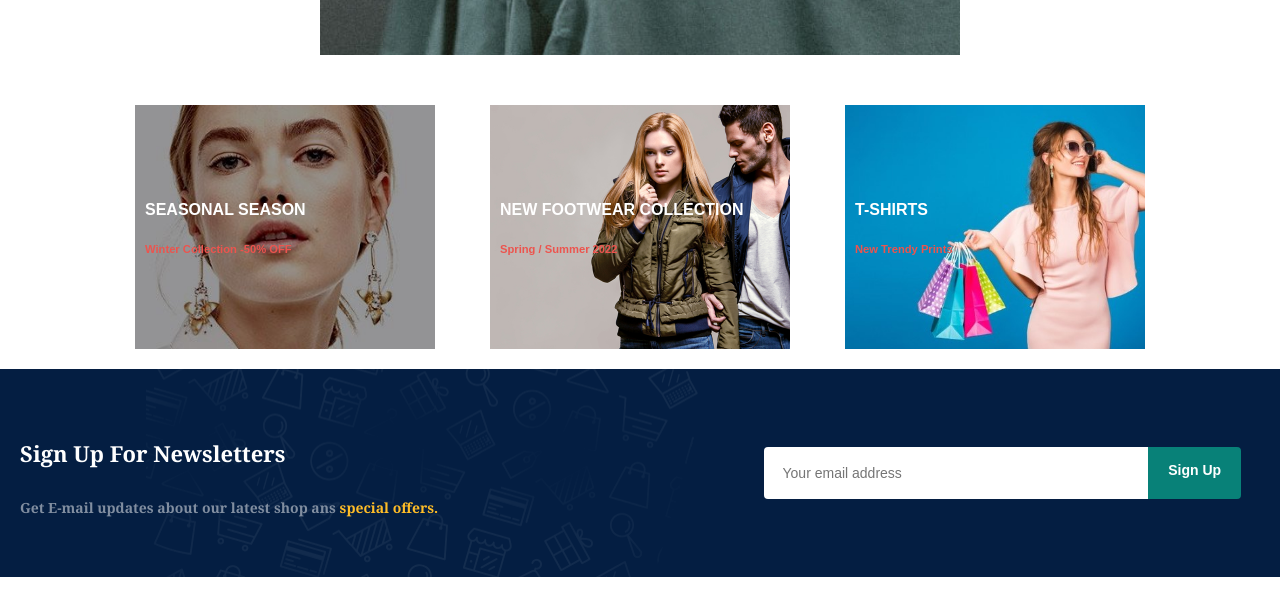
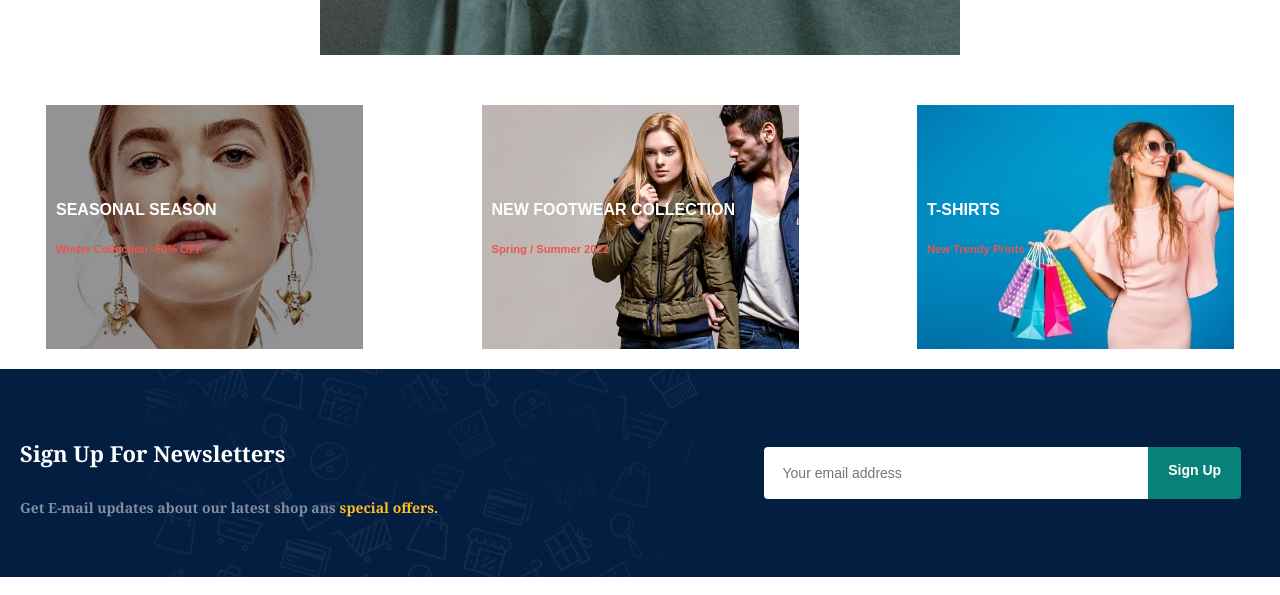
Before and after one commit to Umangghatbandhe06012001/WEARS-New-Ecom-Website-site, a plain HTML site: page index.html in a window 1280 px wide. Shown: the part 4731-5326 px from the top of the page. Drawn offline with Linux system fonts and the light colour scheme.

Commit message:
Update style.css

```diff
--- a/style.css
+++ b/style.css
@@ -472,9 +472,9 @@ button.white {
 
 #banner3 {
     display: flex;
-    justify-content: space-evenly;
+    justify-content: space-between;
     flex-wrap: wrap;
-    padding: 0 80px;
+    padding: 0 46px;
 }
 
 
```
